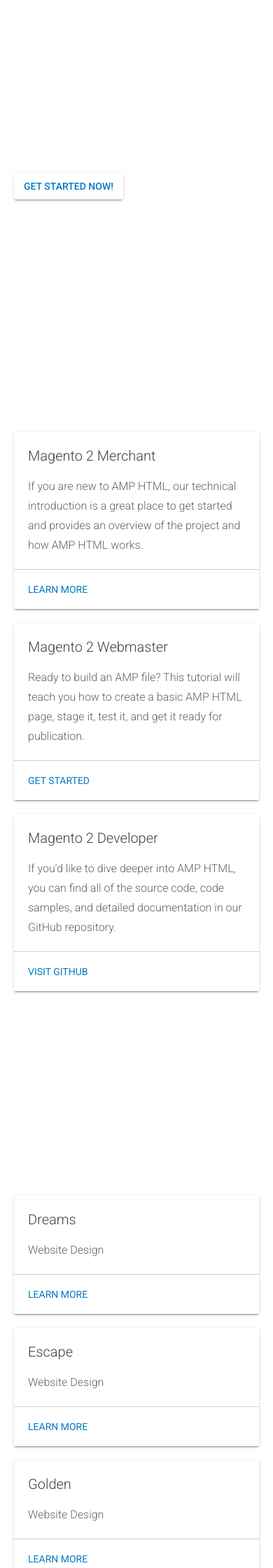
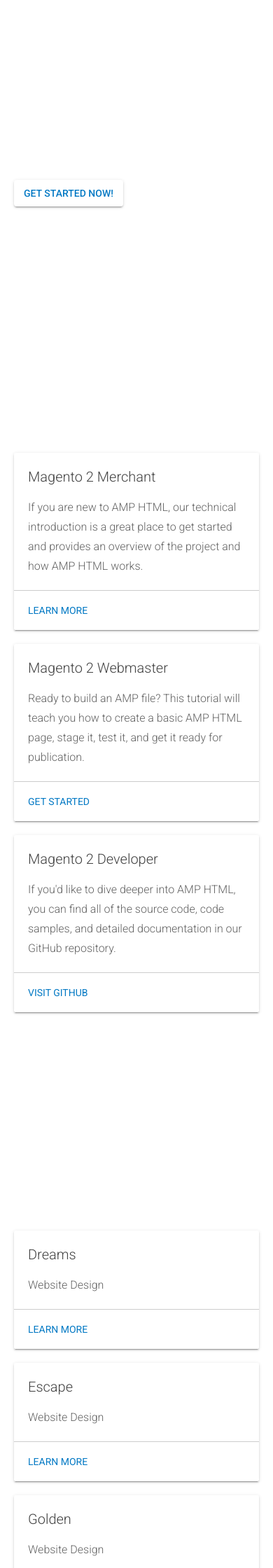
Before and after one commit to mage-acadamy/mage-acadamy.github.io, a Jekyll site: the page built from index.html, in a window 390 px wide. Shown: the part 561-2801 px from the top of the page at 70% size. Built offline with Jekyll 4.4.1, drawn with Linux system fonts in a browser that asks for light colours; nearby versions of some CDN libraries; comment, search, counter and statistics services are not loaded.

Commit message:
blade to 70

```diff
--- a/_includes/css/style.scss
+++ b/_includes/css/style.scss
@@ -450,7 +450,7 @@ section {
 
 @media only screen and (max-width: 956px) {
   .blade {
-    padding: 60px 0;
+    padding: 70px 0;
   }
   .blade--benefits {
     padding: 0;
```
